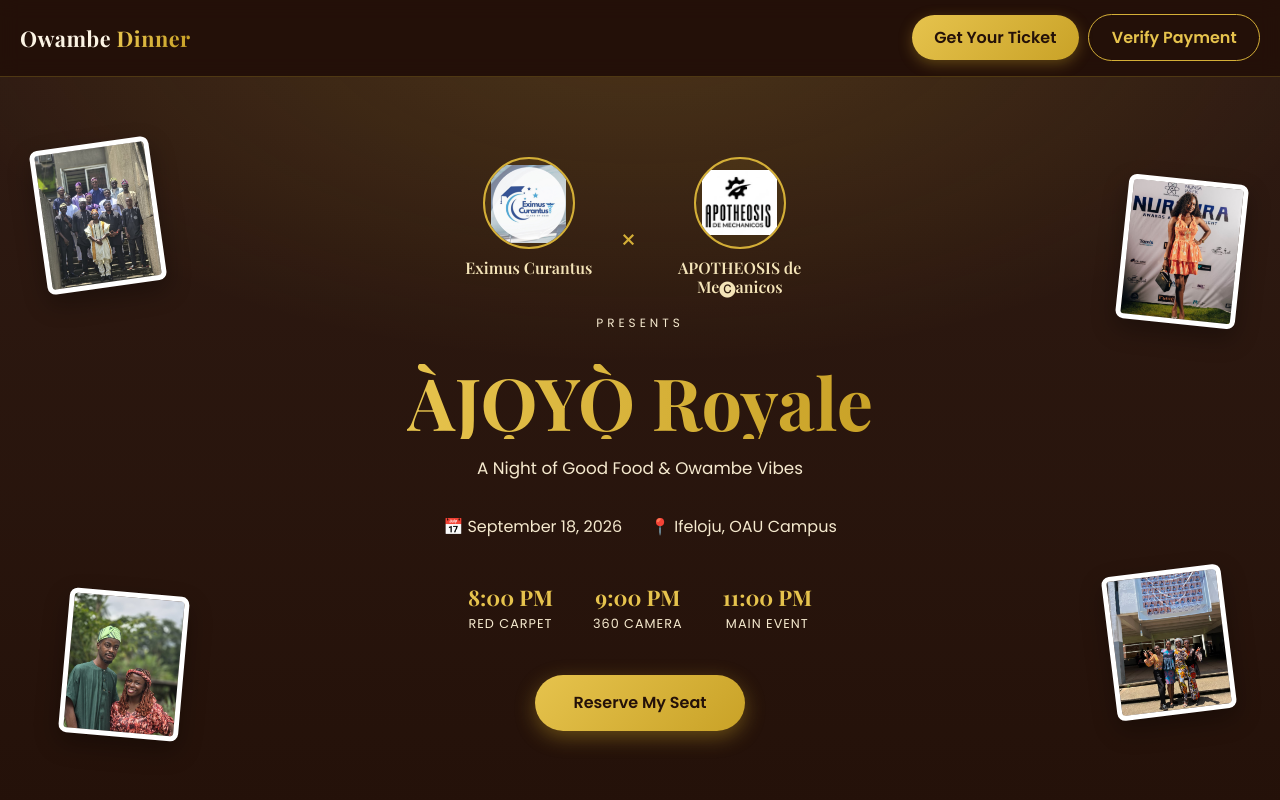
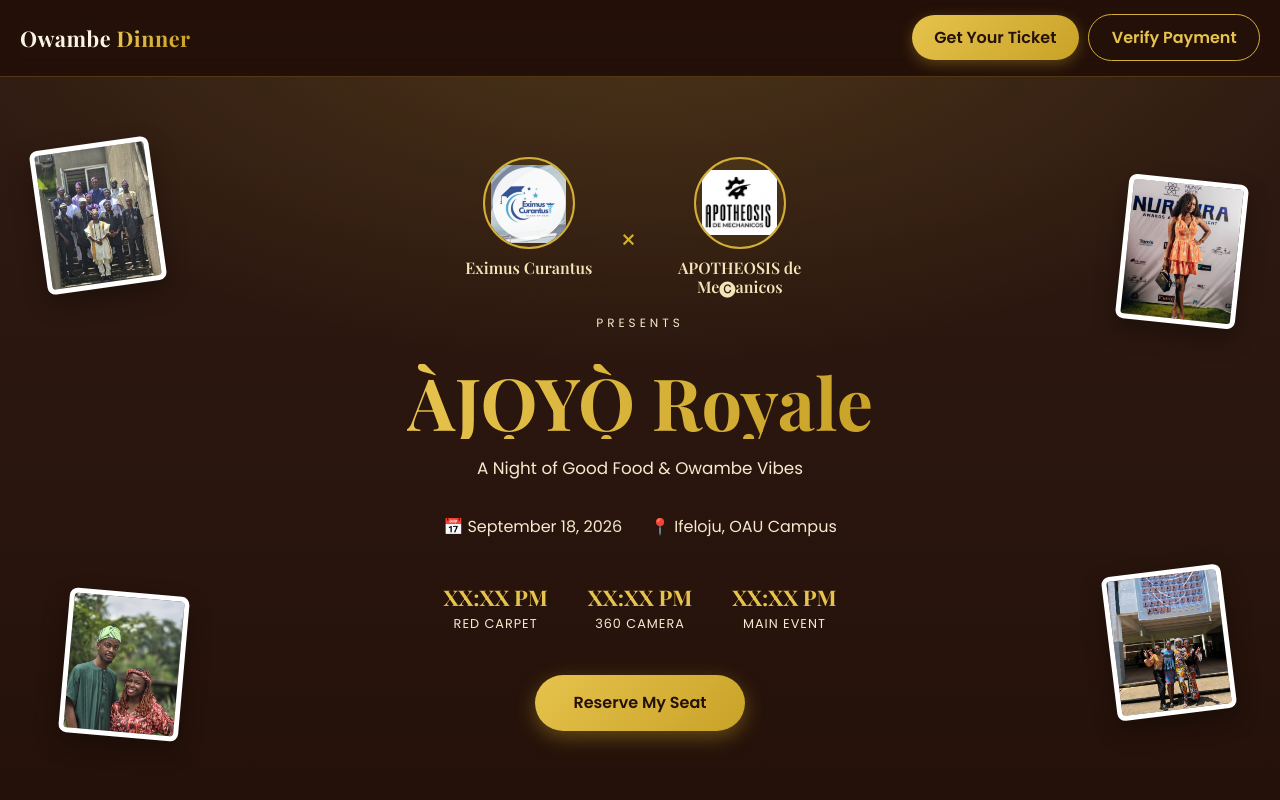
Before and after one commit to oadeniran/mee-nursing-dinner, a Next.js app: page / in a window 1280 px wide. Shown: the top 800 px of the page. Built offline with nearby package versions, Linux system fonts and the light colour scheme.

Commit message:
remnove undecided details

```diff
--- a/src/app/page.tsx
+++ b/src/app/page.tsx
@@ -122,15 +122,15 @@ export default function Home() {
 
           <div className="timeline">
             <div>
-              <strong>8:00 PM</strong>
+              <strong>XX:XX PM</strong>
               <span>Red Carpet</span>
             </div>
             <div>
-              <strong>9:00 PM</strong>
+              <strong>XX:XX PM</strong>
               <span>360 Camera</span>
             </div>
             <div>
-              <strong>11:00 PM</strong>
+              <strong>XX:XX PM</strong>
               <span>Main Event</span>
             </div>
           </div>
```
